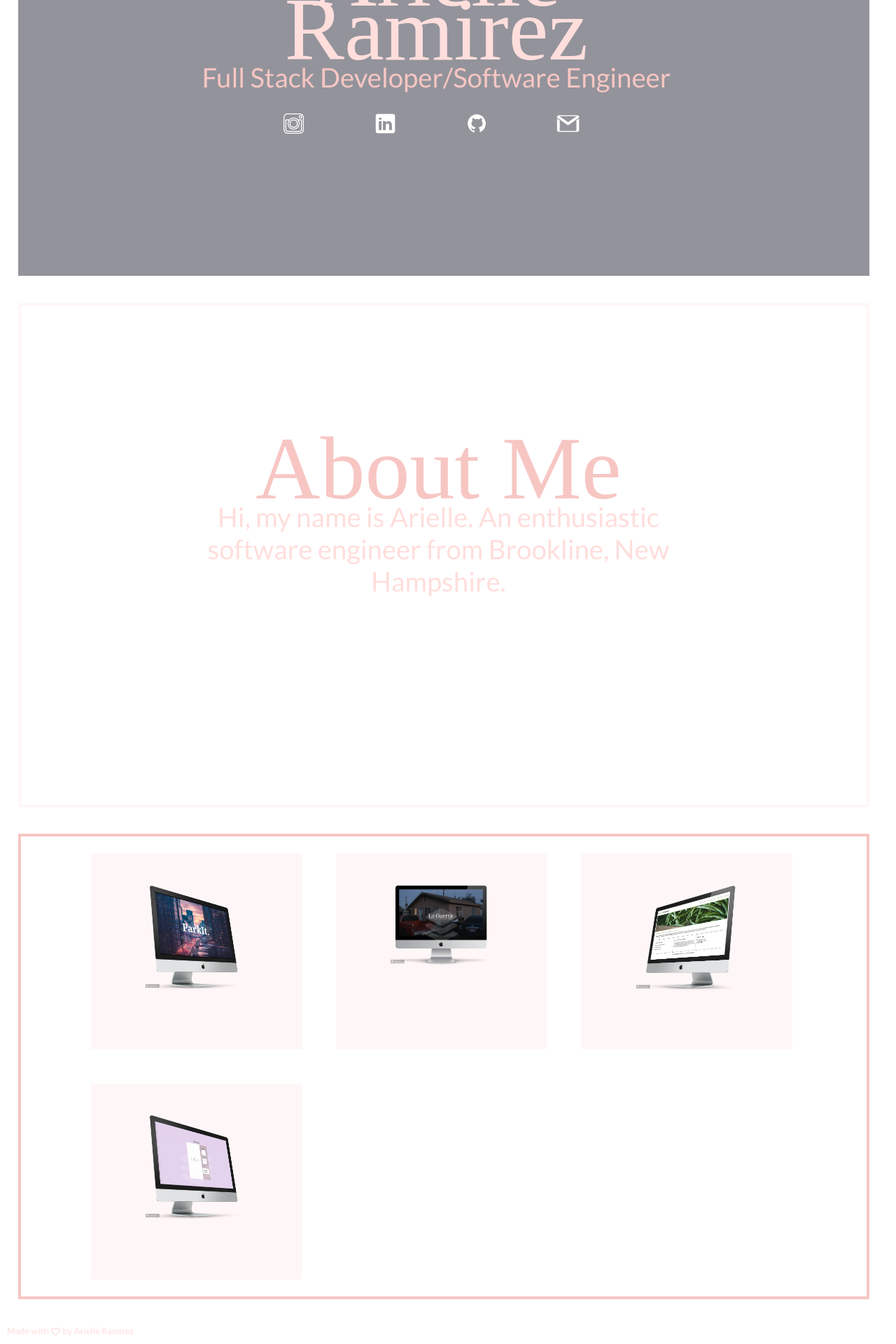
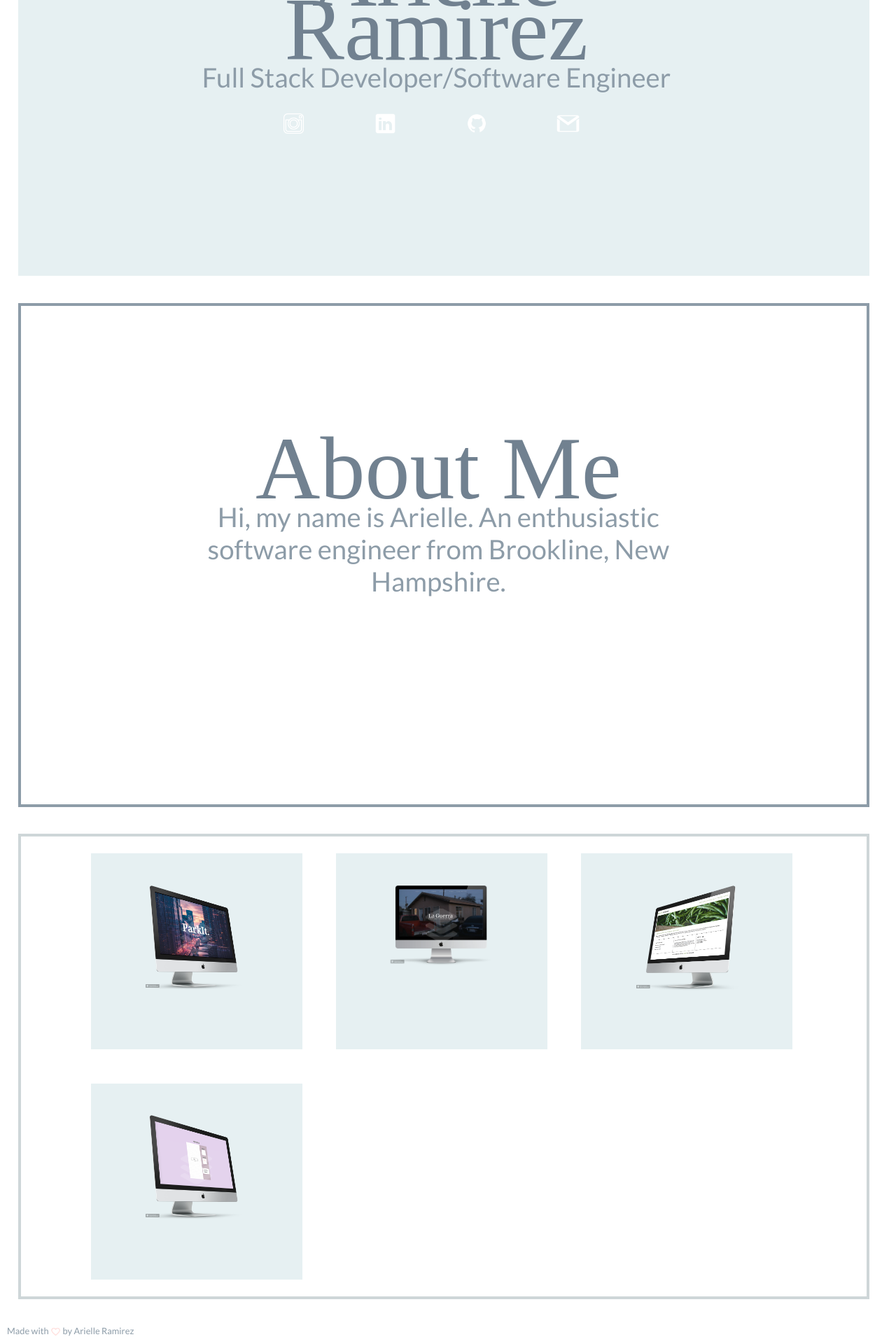
Before and after one commit to arielleramirez/portfolio, a React (Create React App) app: page / in a window 1280 px wide. Shown: the part 364-2284 px from the top of the page at 70% size. Built offline with nearby package versions, Linux system fonts and the light colour scheme; a web font is replaced by a local one.

Commit message:
revamped entire color of website from pink to blue

```diff
--- a/src/Components/About.js
+++ b/src/Components/About.js
@@ -38,7 +38,7 @@ class About extends Component {
         <div
           className="body flex-container"
           style={{
-            border: "4px solid #fff7f7",
+            border: "4px solid #8d9ca8",
             backgroundColor: "white"
             //   width: 470
           }}
--- a/src/Components/Projects.js
+++ b/src/Components/Projects.js
@@ -130,7 +130,7 @@ class Projects extends Component {
         <div
           className=" flex-box"
           style={{
-            border: "4px solid #f7c6c3",
+            border: "4px solid #ced6d8",
             backgroundColor: "white"
           }}
         >
@@ -291,6 +291,7 @@ class Projects extends Component {
             ) : null}
           </ModalHeader>
           <ModalFooter>
+            {this.state.guerra ? null : (
               <button id="projbtn">
                 {this.state.park ? (
                   <a
@@ -310,15 +311,7 @@ class Projects extends Component {
                     View Demo
                   </a>
                 ) : null}
-              {this.state.guerra ? (
-                <a
-                  href="https://www.google.com"
-                  className="link"
-                  target="_blank"
-                >
-                  View Demo
-                </a>
-              ) : null}
+
                 {this.state.tetris ? (
                   <a
                     href="https://youtu.be/ez-Ewv1iGyM"
@@ -329,18 +322,12 @@ class Projects extends Component {
                   </a>
                 ) : null}
               </button>
-            {this.state.park || this.state.tetris ? null : (
+            )}
+            {this.state.park ||
+            this.state.tetris ||
+            this.state.guerra ? null : (
               <button id="projbtn">
                 {this.state.rogue ? (
-                  <a
-                    href="https://rougepickings.herokuapp.com/index.html"
-                    className="link"
-                    target="_blank"
-                  >
-                    View Site
-                  </a>
-                ) : null}
-                {this.state.guerra ? (
                   <a
                     href="https://rougepickings.herokuapp.com/index.html"
                     className="link"
@@ -384,3 +371,13 @@ export default Projects;
 //     </div>
 //   </div>
 // </div>
+
+// {this.state.guerra ? (
+//   <a
+//     href="https://rougepickings.herokuapp.com/index.html"
+//     className="link"
+//     target="_blank"
+//   >
+//     View Site
+//   </a>
+// ) : null}
--- a/src/index.css
+++ b/src/index.css
@@ -4,7 +4,7 @@
   padding: 0;
 }
 .body {
-  background-color: #93939b;
+  background-color: #e6f0f2;
   width: 95%;
   height: 90vh;
   margin-left: 2%;
@@ -38,7 +38,7 @@
   font-family: "Londrina Outline", cursive;
   font-size: 10vw;
   line-height: 6vw;
-  color: #ffdedc;
+  color: #718190;
   width: 60vw;
   margin-right: 100%;
   padding-bottom: 20%;
@@ -48,7 +48,7 @@
   font-family: "Londrina Outline", cursive;
   font-size: 10vw;
   line-height: 6vw;
-  color: #f7c6c3;
+  color: #718190;
   width: 60vw;
   margin-right: 100%;
   padding-bottom: 20%;
@@ -64,14 +64,14 @@
 }
 
 .box1 h3 {
-  color: #f7c6c3;
+  color: #8d9ca8;
   font-size: 3vw;
   width: 60vw;
   margin-top: -20%;
 }
 
 .box2 h3 {
-  color: #ffdedc;
+  color: #8d9ca8;
   font-size: 3vw;
   width: 60vw;
   margin-top: -20%;
@@ -82,7 +82,7 @@ div .container {
 }
 
 div h5 {
-  color: #ffdedc;
+  color: #8d9ca8;
   font-size: 1vw;
   padding-left: 10px;
 }
@@ -118,7 +118,7 @@ div h5 img {
   right: 65.5%;
   top: 0;
   visibility: hidden;
-  color: #ffdedc;
+  color: #8d9ca8;
   font-family: "Londrina Outline", cursive;
   padding-top: 3%;
 }
@@ -130,9 +130,9 @@ div h5 img {
   font-family: sans-serif;
   font-size: 1vw;
   padding: 2%;
-  border: 0.5px solid #ffdedc;
+  border: 0.5px solid #8d9ca8;
   border-radius: 20px;
-  color: #ffdedc;
+  color: #8d9ca8;
   outline: none;
   cursor: pointer;
 }
@@ -142,7 +142,7 @@ div h5 img {
   left: 34.5%;
   top: 0;
   visibility: hidden;
-  color: #ffdedc;
+  color: #8d9ca8;
   font-family: "Londrina Outline", cursive;
   padding-top: 3%;
 }
@@ -155,7 +155,7 @@ div h5 img {
   left: 63.5%;
   top: 0;
   visibility: hidden;
-  color: #ffdedc;
+  color: #8d9ca8;
   font-family: "Londrina Outline", cursive;
   padding-top: 3%;
 }
@@ -169,7 +169,7 @@ div h5 img {
   right: 65.5%;
   top: 50%;
   visibility: hidden;
-  color: #ffdedc;
+  color: #8d9ca8;
   font-family: "Londrina Outline", cursive;
   padding-top: 3%;
 }
@@ -178,7 +178,7 @@ div h5 img {
   visibility: visible;
 }
 .flex-box div {
-  background-color: #fff7f7;
+  background-color: #e6f0f2;
   /* background-color: #b9b9bf; */
   width: 25%;
   height: 35vh;
@@ -217,7 +217,7 @@ div h5 img {
 }
 
 #modheader {
-  color: #ffdedc;
+  color: #718190;
   margin: 0;
 }
 
@@ -233,11 +233,11 @@ div h5 img {
 }
 
 .link {
-  color: #ffdedc;
+  color: #8d9ca8;
 }
 
 .link:hover {
-  color: #ffdedc;
+  color: #8d9ca8;
   text-decoration: none;
 }
 
```
Lines whose indentation alone changed are shown as unchanged.
